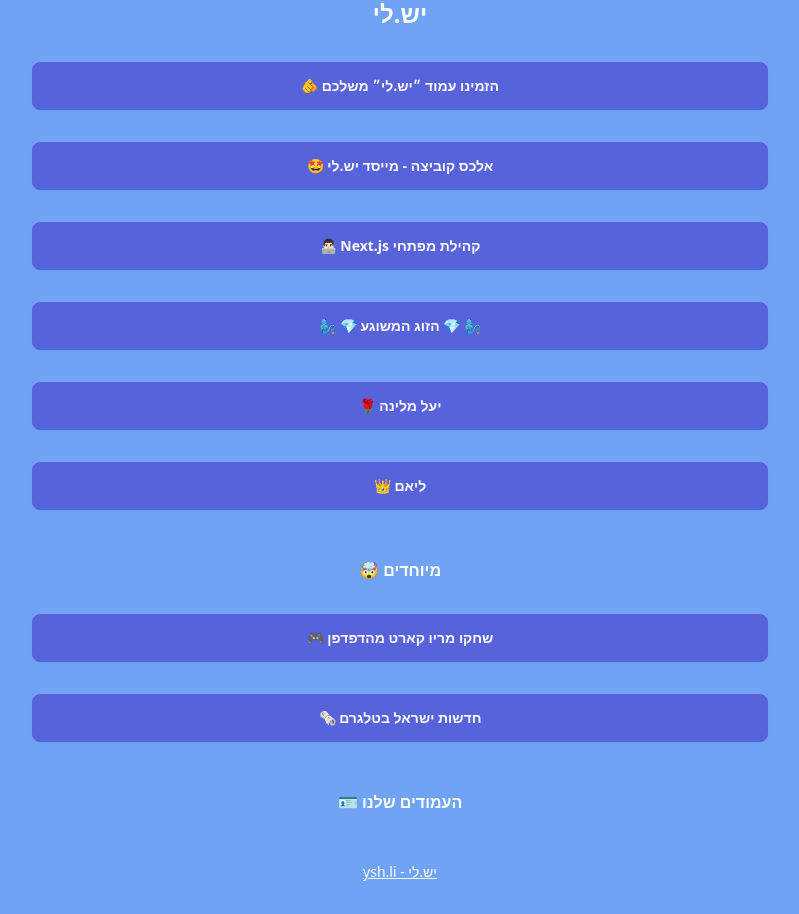
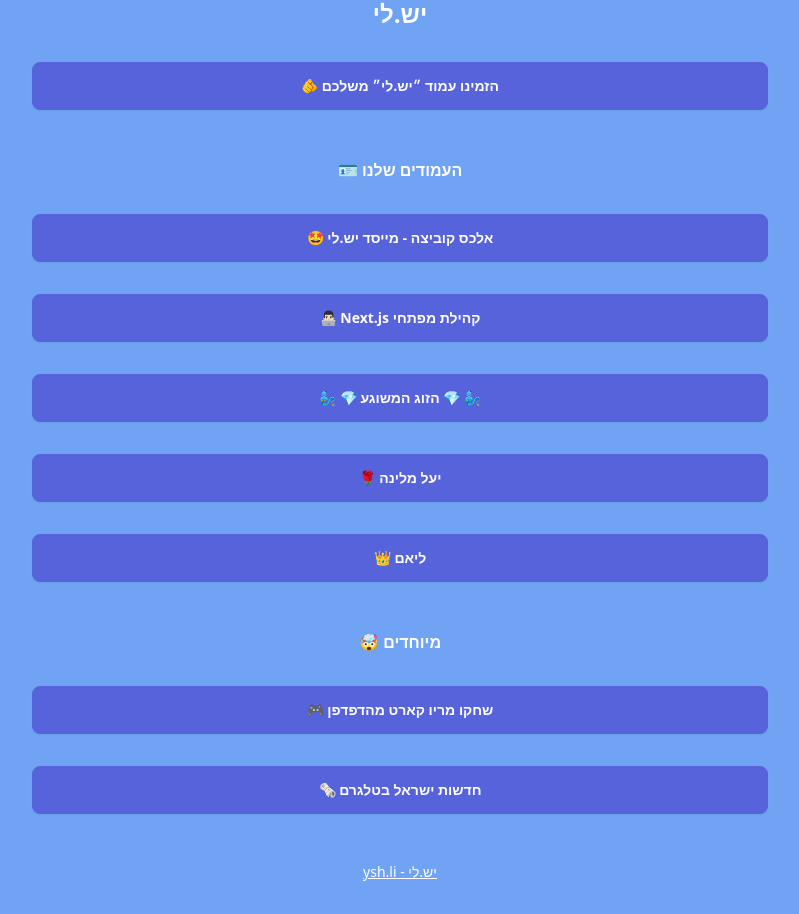
Before and after one commit to alexkubica/ysh.li, a Next.js app: page / in a window 1280 px wide. Shown: the part 210-1124 px from the top of the page, without its empty margins (240-1039 px from the left). Built offline with nearby package versions, Linux system fonts and the light colour scheme.

Commit message:
Update page.tsx

```diff
--- a/app/page.tsx
+++ b/app/page.tsx
@@ -34,6 +34,10 @@ export default function HomePage() {
           </LinkButton>
 
 
+          <div className="prose ">
+            <h4 className="pt-4">העמודים שלנו 🪪</h4>
+          </div>
+
 
           <LinkButton url="/alex">אלכס קוביצה - מייסד יש.לי 🤩</LinkButton>
           <LinkButton url="/nextjs">קהילת מפתחי Next.js 👨🏻‍💻</LinkButton>
@@ -49,10 +53,8 @@ export default function HomePage() {
             חדשות ישראל בטלגרם 🗞️
           </LinkButton>
 
-          <div className="prose ">
-            <h4 className="pt-4">העמודים שלנו 🪪</h4>
-          </div>
-        </div>
+   </div>
+
         <Footer />
       </div>
     </div>
```
